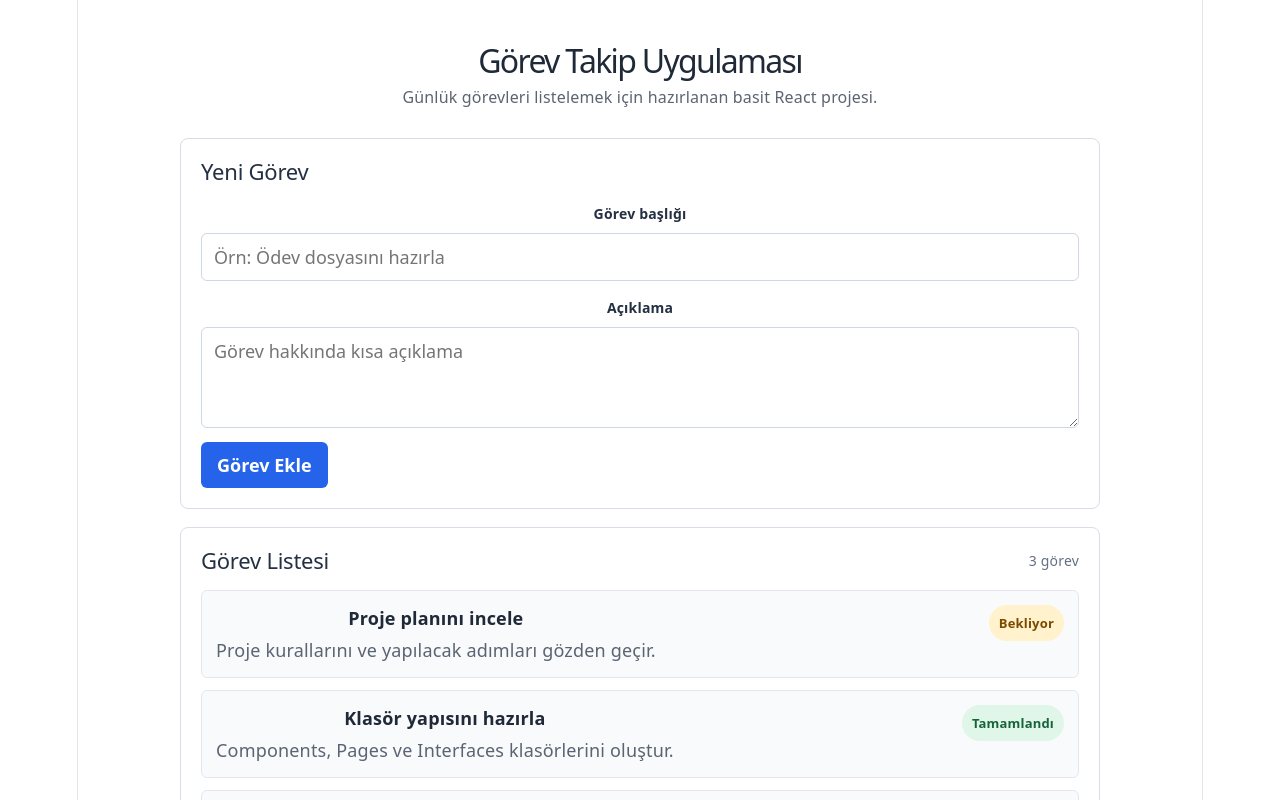
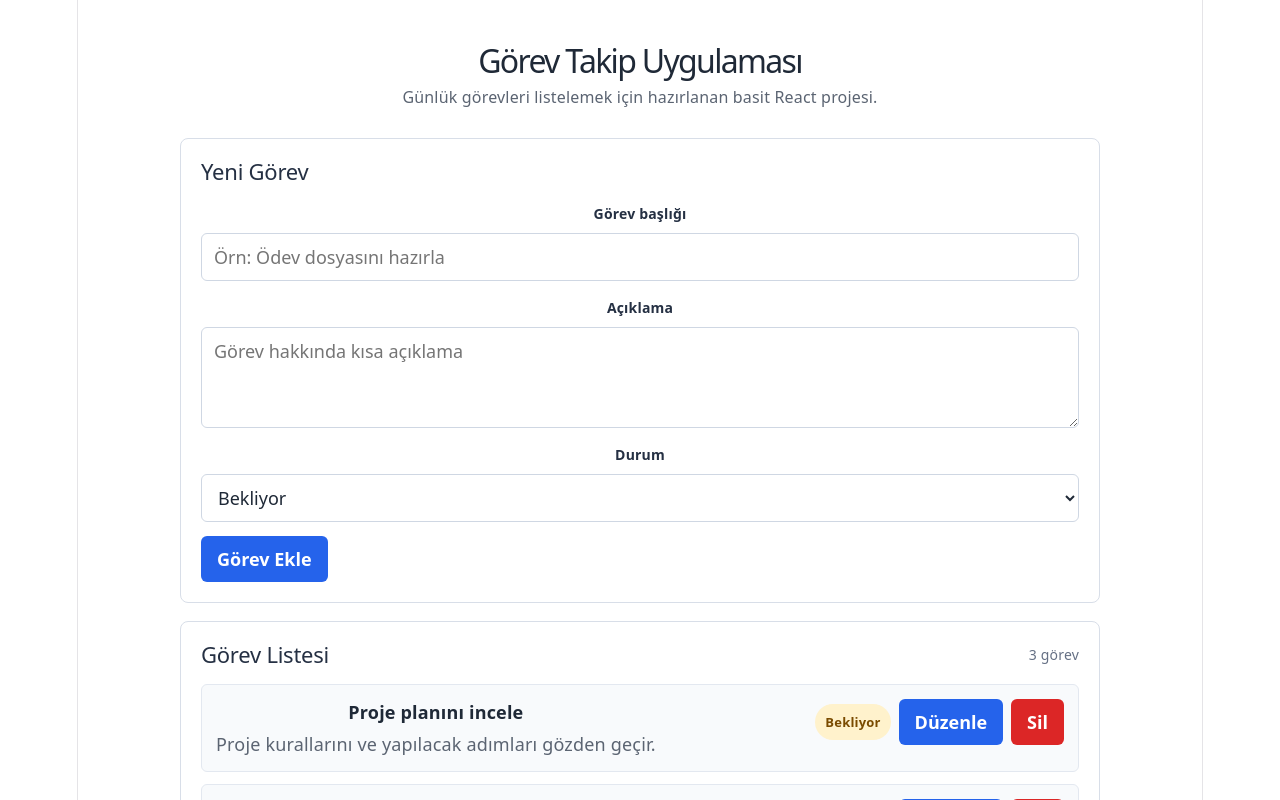
Before and after one commit to Alybefeygz/TCN-Project-Web-Gelistirme, a React (Vite) app: page / in a window 1280 px wide. Shown: the top 800 px of the page. Built offline with nearby package versions, Linux system fonts and the light colour scheme.

Commit message:
Gorev guncelleme ve silme islemlerini ekle

```diff
--- a/src/App.css
+++ b/src/App.css
@@ -68,7 +68,8 @@
 }
 
 .form-row input,
-.form-row textarea {
+.form-row textarea,
+.form-row select {
   width: 100%;
   box-sizing: border-box;
   border: 1px solid #cfd7e3;
@@ -84,14 +85,21 @@
 }
 
 .form-row input:focus,
-.form-row textarea:focus {
+.form-row textarea:focus,
+.form-row select:focus {
   outline: 2px solid #93c5fd;
   outline-offset: 1px;
   border-color: #3b82f6;
 }
 
-.task-form button {
-  justify-self: start;
+.form-actions {
+  display: flex;
+  flex-wrap: wrap;
+  gap: 10px;
+}
+
+.task-form button,
+.task-actions button {
   border: 0;
   border-radius: 6px;
   padding: 10px 16px;
@@ -102,8 +110,18 @@
   cursor: pointer;
 }
 
-.task-form button:hover {
+.task-form button:hover,
+.task-actions button:hover {
   background: #1d4ed8;
+}
+
+.task-form .secondary-button {
+  color: #253043;
+  background: #e5eaf1;
+}
+
+.task-form .secondary-button:hover {
+  background: #d7dee9;
 }
 
 .task-list {
@@ -136,6 +154,17 @@
   color: #5b6472;
 }
 
+.task-content {
+  min-width: 0;
+}
+
+.task-actions {
+  display: flex;
+  flex: 0 0 auto;
+  align-items: center;
+  gap: 8px;
+}
+
 .status {
   flex: 0 0 auto;
   border-radius: 999px;
@@ -154,6 +183,14 @@
   background: #dff6e9;
 }
 
+.task-actions .danger-button {
+  background: #dc2626;
+}
+
+.task-actions .danger-button:hover {
+  background: #b91c1c;
+}
+
 .empty-message {
   margin: 0;
   color: #657084;
@@ -170,7 +207,8 @@
   }
 
   .task-item,
-  .section-title {
+  .section-title,
+  .task-actions {
     flex-direction: column;
     align-items: flex-start;
   }
--- a/src/Components/TaskForm.jsx
+++ b/src/Components/TaskForm.jsx
@@ -1,8 +1,21 @@
-import { useState } from "react";
-import { emptyTask } from "../Interfaces/taskModel";
+import { useEffect, useState } from "react";
+import { emptyTask, taskStatuses } from "../Interfaces/taskModel";
 
-function TaskForm({ onAddTask }) {
+function TaskForm({ editingTask, onAddTask, onUpdateTask, onCancelEdit }) {
   const [formData, setFormData] = useState(emptyTask);
+  const isEditing = Boolean(editingTask);
+
+  useEffect(() => {
+    if (editingTask) {
+      setFormData({
+        title: editingTask.title,
+        description: editingTask.description,
+        status: editingTask.status,
+      });
+    } else {
+      setFormData(emptyTask);
+    }
+  }, [editingTask]);
 
   const handleChange = (event) => {
     const { name, value } = event.target;
@@ -19,11 +32,17 @@ function TaskForm({ onAddTask }) {
       return;
     }
 
-    onAddTask({
+    const savedTask = {
       ...formData,
       title: formData.title.trim(),
       description: formData.description.trim(),
-    });
+    };
+
+    if (isEditing) {
+      onUpdateTask(editingTask.id, savedTask);
+    } else {
+      onAddTask(savedTask);
+    }
 
     setFormData(emptyTask);
   };
@@ -54,7 +73,29 @@ function TaskForm({ onAddTask }) {
         />
       </div>
 
-      <button type="submit">Görev Ekle</button>
+      <div className="form-row">
+        <label htmlFor="status">Durum</label>
+        <select
+          id="status"
+          name="status"
+          value={formData.status}
+          onChange={handleChange}
+        >
+          <option value={taskStatuses.pending}>Bekliyor</option>
+          <option value={taskStatuses.completed}>Tamamlandı</option>
+        </select>
+      </div>
+
+      <div className="form-actions">
+        <button type="submit">
+          {isEditing ? "Görevi Güncelle" : "Görev Ekle"}
+        </button>
+        {isEditing && (
+          <button type="button" className="secondary-button" onClick={onCancelEdit}>
+            İptal
+          </button>
+        )}
+      </div>
     </form>
   );
 }
--- a/src/Components/TaskItem.jsx
+++ b/src/Components/TaskItem.jsx
@@ -1,15 +1,27 @@
-function TaskItem({ task }) {
+function TaskItem({ task, onEditTask, onDeleteTask }) {
   const isCompleted = task.status === "Tamamlandı";
 
   return (
     <li className="task-item">
-      <div>
+      <div className="task-content">
         <h3>{task.title}</h3>
         <p>{task.description}</p>
       </div>
-      <span className={isCompleted ? "status completed" : "status pending"}>
-        {task.status}
-      </span>
+      <div className="task-actions">
+        <span className={isCompleted ? "status completed" : "status pending"}>
+          {task.status}
+        </span>
+        <button type="button" onClick={() => onEditTask(task)}>
+          Düzenle
+        </button>
+        <button
+          type="button"
+          className="danger-button"
+          onClick={() => onDeleteTask(task.id)}
+        >
+          Sil
+        </button>
+      </div>
     </li>
   );
 }
--- a/src/Components/TaskList.jsx
+++ b/src/Components/TaskList.jsx
@@ -1,6 +1,6 @@
 import TaskItem from "./TaskItem";
 
-function TaskList({ tasks }) {
+function TaskList({ tasks, onEditTask, onDeleteTask }) {
   if (!tasks.length) {
     return <p className="empty-message">Henüz görev eklenmedi.</p>;
   }
@@ -8,7 +8,12 @@ function TaskList({ tasks }) {
   return (
     <ul className="task-list">
       {tasks.map((task) => (
-        <TaskItem key={task.id} task={task} />
+        <TaskItem
+          key={task.id}
+          task={task}
+          onEditTask={onEditTask}
+          onDeleteTask={onDeleteTask}
+        />
       ))}
     </ul>
   );
--- a/src/Pages/HomePage.jsx
+++ b/src/Pages/HomePage.jsx
@@ -5,6 +5,7 @@ import { sampleTasks } from "../Interfaces/taskModel";
 
 function HomePage() {
   const [tasks, setTasks] = useState(sampleTasks);
+  const [editingTask, setEditingTask] = useState(null);
 
   const handleAddTask = (task) => {
     const newTask = {
@@ -13,6 +14,32 @@ function HomePage() {
     };
 
     setTasks([newTask, ...tasks]);
+  };
+
+  const handleUpdateTask = (id, updatedTask) => {
+    setTasks(
+      tasks.map((task) =>
+        task.id === id
+          ? {
+              ...task,
+              ...updatedTask,
+            }
+          : task
+      )
+    );
+    setEditingTask(null);
+  };
+
+  const handleDeleteTask = (id) => {
+    const isConfirmed = window.confirm("Bu görevi silmek istiyor musunuz?");
+
+    if (isConfirmed) {
+      setTasks(tasks.filter((task) => task.id !== id));
+
+      if (editingTask?.id === id) {
+        setEditingTask(null);
+      }
+    }
   };
 
   return (
@@ -24,9 +51,14 @@ function HomePage() {
 
       <section className="task-section">
         <div className="section-title">
-          <h2>Yeni Görev</h2>
+          <h2>{editingTask ? "Görevi Düzenle" : "Yeni Görev"}</h2>
         </div>
-        <TaskForm onAddTask={handleAddTask} />
+        <TaskForm
+          editingTask={editingTask}
+          onAddTask={handleAddTask}
+          onUpdateTask={handleUpdateTask}
+          onCancelEdit={() => setEditingTask(null)}
+        />
       </section>
 
       <section className="task-section">
@@ -34,7 +66,11 @@ function HomePage() {
           <h2>Görev Listesi</h2>
           <span>{tasks.length} görev</span>
         </div>
-        <TaskList tasks={tasks} />
+        <TaskList
+          tasks={tasks}
+          onEditTask={setEditingTask}
+          onDeleteTask={handleDeleteTask}
+        />
       </section>
     </main>
   );
```
